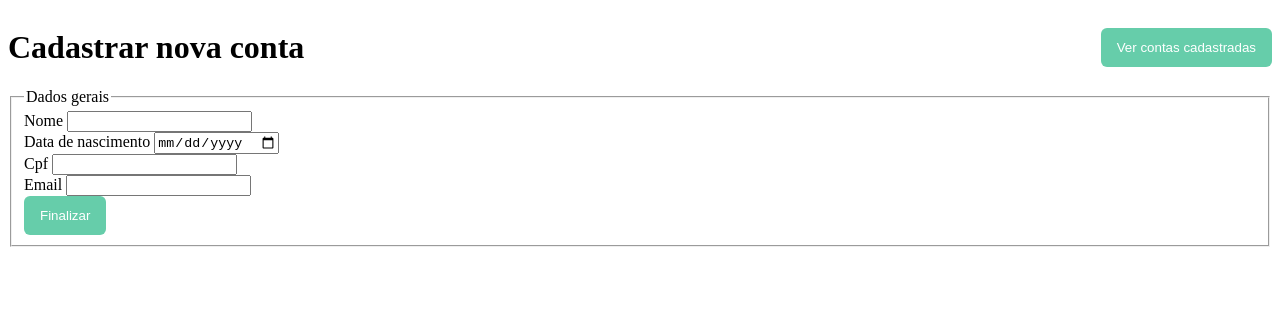
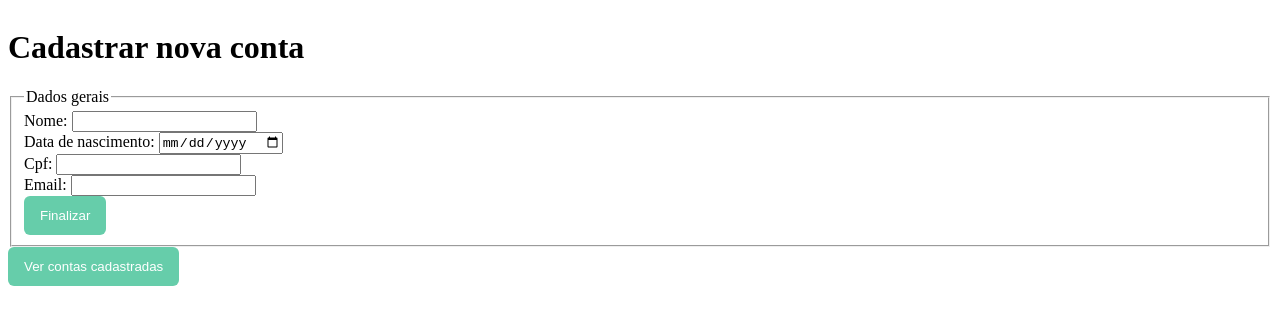
Before and after one commit to renatabfs/cypress-tests, a React (Vite) app: page /criar-conta in a window 1280 px wide. Shown: the top 324 px of the page. Built offline with nearby package versions, Linux system fonts and the light colour scheme.

Commit message:
Fix button localization

```diff
--- a/src/ui/pages/accounts/CreateAccountPage/index.tsx
+++ b/src/ui/pages/accounts/CreateAccountPage/index.tsx
@@ -37,28 +37,28 @@ function CreateAccountsPage () {
         <div className={styles.container}>
             <header>
             <h1>Cadastrar nova conta</h1>
-            <button onClick={() => navigate('/')}>Ver contas cadastradas</button>
             </header>
             <form onSubmit={submit}>
                 <fieldset>
                     <legend>Dados gerais</legend>
                     <div>
-                    <label>Nome <input name="name"></input></label>
+                    <label>Nome: <input name="name"></input></label>
                     </div>
                     <div>
-                    <label>Data de nascimento <input  type='date'name="birthDate"></input></label>
+                    <label>Data de nascimento: <input  type='date'name="birthDate"></input></label>
                     </div>
                     <div>
-                    <label>Cpf <input type = "number" name="cpf"></input></label>
+                    <label>Cpf: <input type = "number" name="cpf"></input></label>
                     </div>
                     <div>
-                    <label>Email <input type= 'email' name="email"></input></label>
+                    <label>Email: <input type= 'email' name="email"></input></label>
                     </div>
                     <button type="submit">
                         Finalizar
                     </button>
                 </fieldset>
             </form>
+            <button onClick={() => navigate('/')}>Ver contas cadastradas</button>
         </div>
     )
 }
--- a/src/ui/pages/accounts/ListAccountPage/index.tsx
+++ b/src/ui/pages/accounts/ListAccountPage/index.tsx
@@ -17,16 +17,15 @@ function ListAccountPages ( ) {
 
         <div className={styles.container}>
         <header>
-        <h1>Lista de contas</h1>
-        <button onClick={() => navigate('/criar-conta')}>criar conta</button>
+        <h1>Lista de contas - GQSO</h1>
         </header>
-        <table border = {1}>
+        <table>
             <thead>
                 <tr>
                 <th>ID</th>
                 <th>Nome</th>
                 <th>Data de nascimento</th>
-                <th>e-mail</th>
+                <th>E-mail</th>
                 <th>CPF</th>
                     </tr>
             </thead>
@@ -42,6 +41,7 @@ function ListAccountPages ( ) {
                 ))}
             </tbody>
         </table>
+        <button onClick={() => navigate('/criar-conta')}>criar conta</button>
     </div>
 )}
 
```
